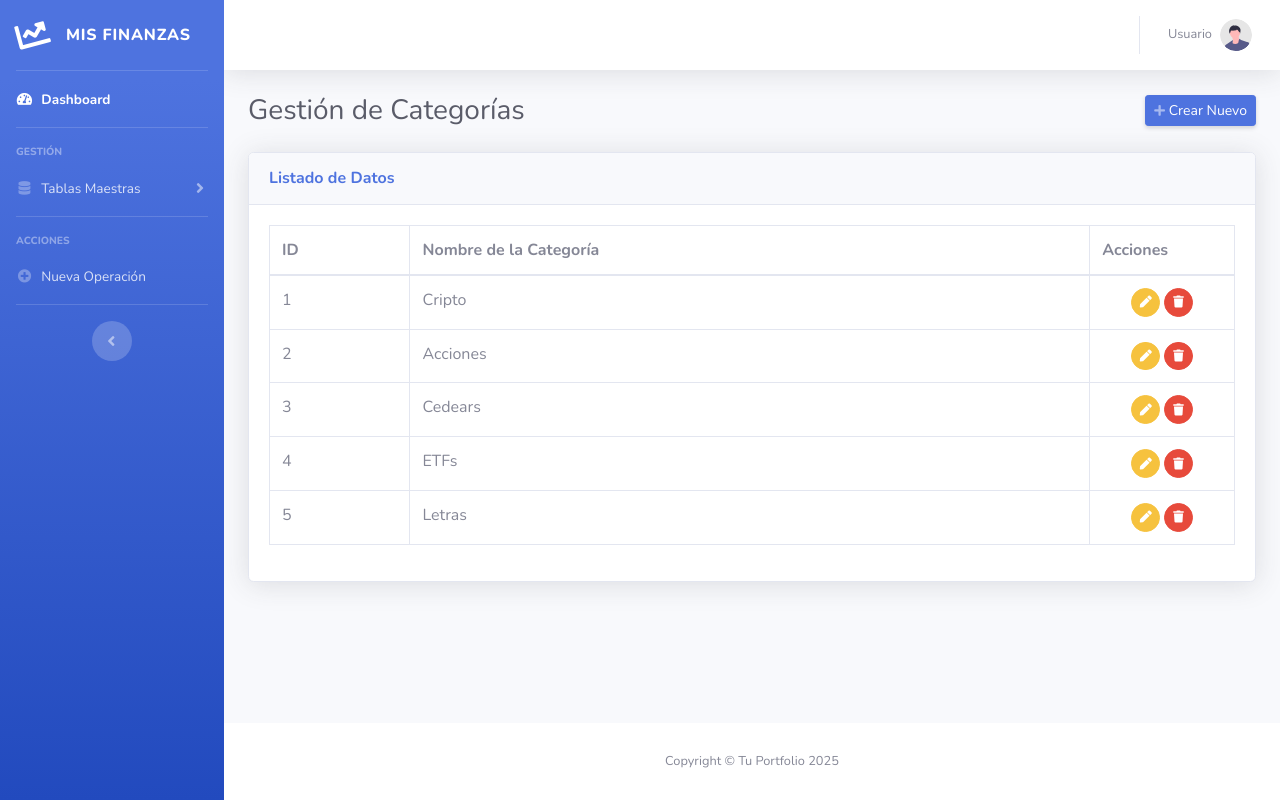
After one commit to JuanSoto04/Finanzas-Django, a Django app: page /categorias/ in a window 1280 px wide. The commit adds this page. Run offline with Django 5.2, Linux system fonts and the light colour scheme; data comes from the database, SQL or seed files in the repository; both versions use the stored data as it was after the commit; some libraries are stand-ins or nearby versions.

Commit message:
Creacion CRUD genericos y implemento en Categorias

```diff
--- /dev/null
+++ b/miprimerpagina_soto/inversiones/templates/inversiones/base_list.html
@@ -0,0 +1,53 @@
+{% extends 'inversiones/index.html' %}
+{% load static %}
+
+{% block content %}
+<div class="container-fluid">
+
+    <div class="d-sm-flex align-items-center justify-content-between mb-4">
+        <h1 class="h3 mb-0 text-gray-800">{{ titulo }}</h1>
+
+        {% if create_url %}
+        <a href="{{ create_url }}" class="d-none d-sm-inline-block btn btn-sm btn-primary shadow-sm">
+            <i class="fas fa-plus fa-sm text-white-50"></i> Crear Nuevo
+        </a>
+        {% endif %}
+    </div>
+
+    <div class="card shadow mb-4">
+        <div class="card-header py-3">
+            <h6 class="m-0 font-weight-bold text-primary">Listado de Datos</h6>
+        </div>
+        <div class="card-body">
+            <div class="table-responsive">
+                <table class="table table-bordered" id="dataTable" width="100%" cellspacing="0">
+
+                    <thead>
+                        {% block columns %}
+                        {% endblock %}
+                    </thead>
+
+                    <tbody>
+                        {% block rows %}
+                        {% endblock %}
+                    </tbody>
+
+                </table>
+            </div>
+        </div>
+    </div>
+
+</div>
+{% endblock %}
+
+{% block scripts %}
+<script>
+    $(document).ready(function () {
+        $('#dataTable').DataTable({
+            "language": {
+                "url": "//cdn.datatables.net/plug-ins/1.10.16/i18n/Spanish.json"
+            }
+        });
+    });
+</script>
+{% endblock %}
--- /dev/null
+++ b/miprimerpagina_soto/inversiones/templates/inversiones/categoria_list.html
@@ -0,0 +1,26 @@
+{% extends 'inversiones/base_list.html' %}
+
+{% block columns %}
+<tr>
+    <th>ID</th>
+    <th>Nombre de la Categoría</th>
+    <th style="width: 15%;">Acciones</th>
+</tr>
+{% endblock %}
+
+{% block rows %}
+{% for cat in categorias %}
+<tr>
+    <td>{{ cat.id }}</td>
+    <td>{{ cat.nombre }}</td>
+    <td class="text-center">
+        <a href="{% url 'editar_categoria' cat.pk %}" class="btn btn-warning btn-circle btn-sm" title="Editar">
+            <i class="fas fa-pen"></i>
+        </a>
+        <a href="{% url 'eliminar_categoria' cat.pk %}" class="btn btn-danger btn-circle btn-sm" title="Eliminar">
+            <i class="fas fa-trash"></i>
+        </a>
+    </td>
+</tr>
+{% endfor %}
+{% endblock %}
--- a/miprimerpagina_soto/inversiones/templates/inversiones/index.html
+++ b/miprimerpagina_soto/inversiones/templates/inversiones/index.html
@@ -39,6 +39,32 @@
                 <a class="nav-link" href="{% url 'home' %}">
                     <i class="fas fa-fw fa-tachometer-alt"></i>
                     <span>Dashboard</span></a>
+            </li>
+
+            <hr class="sidebar-divider">
+
+            <div class="sidebar-heading">
+                Gestión
+            </div>
+
+            <li class="nav-item">
+                <a class="nav-link collapsed" href="#" data-toggle="collapse" data-target="#collapseGestion"
+                    aria-expanded="true" aria-controls="collapseGestion">
+                    <i class="fas fa-fw fa-database"></i> <span>Tablas Maestras</span>
+                </a>
+                <div id="collapseGestion" class="collapse" aria-labelledby="headingTwo" data-parent="#accordionSidebar">
+                    <div class="bg-white py-2 collapse-inner rounded">
+                        <h6 class="collapse-header">Mis Datos:</h6>
+                        <a class="collapse-item" href="{% url 'categoria_list' %}">Categorías</a>
+
+                        <a class="collapse-item" href="#">Activos</a>
+                        <a class="collapse-item" href="#">Cuentas</a>
+
+                        <div class="collapse-divider"></div>
+                        <h6 class="collapse-header">Registros:</h6>
+                        <a class="collapse-item" href="#">Transacciones</a>
+                    </div>
+                </div>
             </li>
 
             <hr class="sidebar-divider">
--- a/miprimerpagina_soto/inversiones/urls.py
+++ b/miprimerpagina_soto/inversiones/urls.py
@@ -5,8 +5,14 @@ from .views import *
 urlpatterns = [
     path('', home, name='home'),
 
-    # Rutas para las transacciones
+    # --- RUTAS PARA OPERACIONES ---
     path('nueva/', TransaccionCreateView.as_view(), name='nueva_operacion'),
     path('editar/<int:pk>/', TransaccionUpdateView.as_view(), name='editar_operacion'),
     path('eliminar/<int:pk>/', TransaccionDeleteView.as_view(), name='eliminar_operacion'),
+
+    # --- RUTAS PARA CATEGORÍAS ---
+    path('categorias/', CategoriaListView.as_view(), name='categoria_list'),
+    path('categorias/nueva/', CategoriaCreateView.as_view(), name='crear_categoria'),
+    path('categorias/editar/<int:pk>/', CategoriaUpdateView.as_view(), name='editar_categoria'),
+    path('categorias/eliminar/<int:pk>/', CategoriaDeleteView.as_view(), name='eliminar_categoria'),
 ]
--- a/miprimerpagina_soto/inversiones/views.py
+++ b/miprimerpagina_soto/inversiones/views.py
@@ -91,3 +91,38 @@ class TransaccionDeleteView(DeleteView):
     model = Transaccion
     template_name = 'inversiones/eliminar_operacion.html'
     success_url = reverse_lazy('home')
+
+# --------------- CATEGORIAS ---------------
+
+class CategoriaListView(ListView):
+    model = Categoria
+    template_name = 'inversiones/categoria_list.html'
+    context_object_name = 'categorias'
+    def get_context_data(self, **kwargs):
+        context = super().get_context_data(**kwargs)
+        context['titulo'] = "Gestión de Categorías"
+        context['create_url'] = reverse_lazy('crear_categoria')
+        return context
+
+class CategoriaCreateView(CreateView):
+    model = Categoria
+    form_class = CategoriaForm
+    template_name = 'inversiones/categoria_form.html'
+    success_url = reverse_lazy('categoria_list')
+
+class CategoriaUpdateView(UpdateView):
+    model = Categoria
+    form_class = CategoriaForm
+    template_name = 'inversiones/categoria_form.html'
+    success_url = reverse_lazy('categoria_list')
+
+class CategoriaDeleteView(DeleteView):
+    model = Categoria
+    template_name = 'inversiones/eliminar_generico.html'
+    success_url = reverse_lazy('categoria_list')
+
+    def get_context_data(self, **kwargs):
+        context = super().get_context_data(**kwargs)
+        context['titulo'] = "Eliminar Categoría"
+        context['cancel_url'] = reverse_lazy('categoria_list')
+        return context
```
Also changed, not shown: miprimerpagina_soto/inversiones/forms.py (+9 -1 lines), miprimerpagina_soto/inversiones/templates/inversiones/categoria_form.html (added, +51 -0 lines), miprimerpagina_soto/inversiones/templates/inversiones/eliminar_generico.html (added, +40 -0 lines), miprimerpagina_soto/pagina.db.
